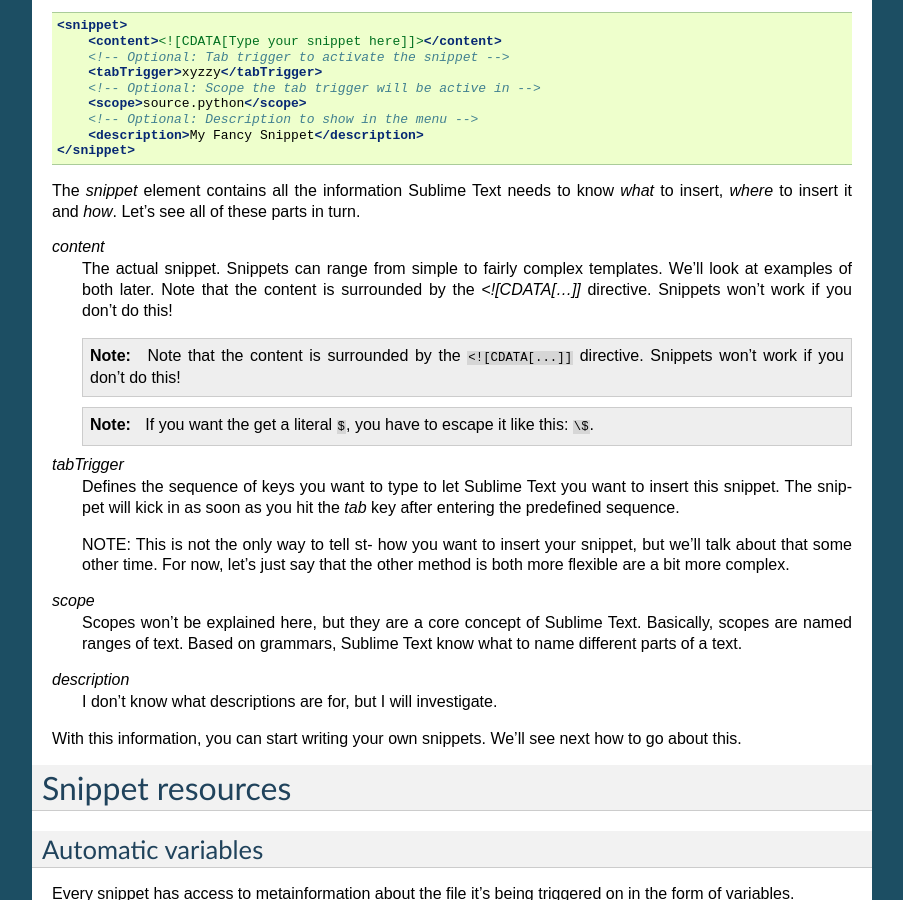
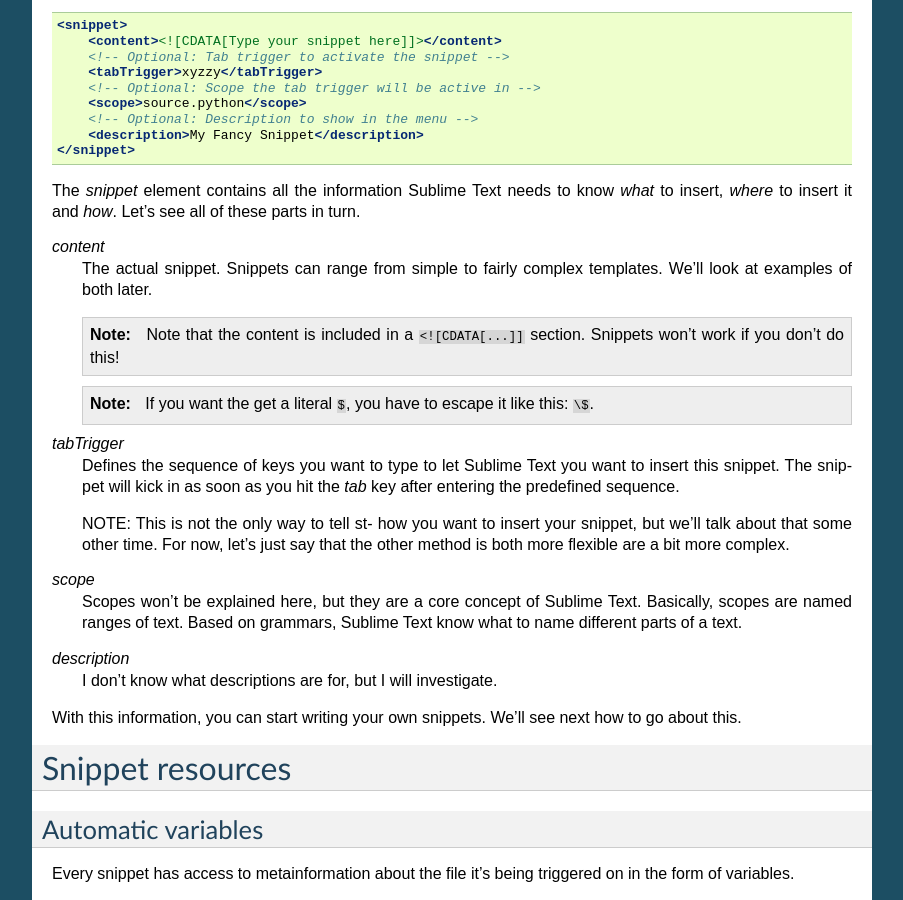
Before and after one commit to guillermooo/sublime-undocs, a Sphinx documentation site: the page built from source/snippets.rst, in a window 1280 px wide and 900 px high, scrolled down 489 px. Shown: the whole window, without its empty margins (198-1101 px from the left). Built offline with Sphinx 7.4.7, drawn with Linux system fonts in a browser that asks for light colours.

Commit message:
CDATA is called section

```diff
--- a/source/snippets.rst
+++ b/source/snippets.rst
@@ -43,12 +43,10 @@
 
 `content`
     The actual snippet. Snippets can range from simple to fairly complex
-    templates. We'll look at examples of both later. Note that the content is
-    surrounded by the `<![CDATA[...]]` directive. Snippets won't work if you
-    don't do this!
+    templates. We'll look at examples of both later.
 
     .. note::
-        Note that the content is surrounded by the ``<![CDATA[...]]`` directive.
+        Note that the content is included in a ``<![CDATA[...]]`` section.
         Snippets won't work if you don't do this!
 
     .. note::
```
